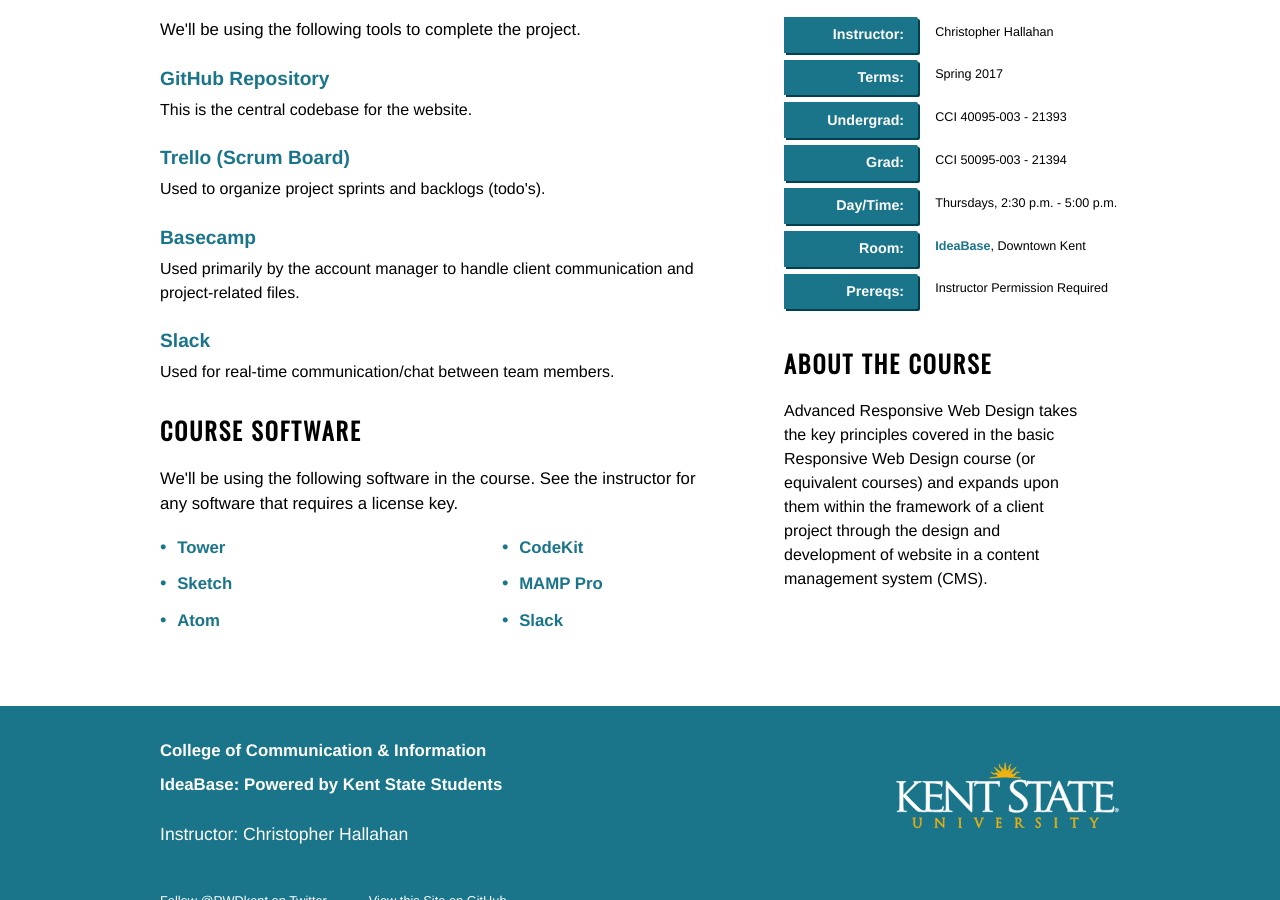
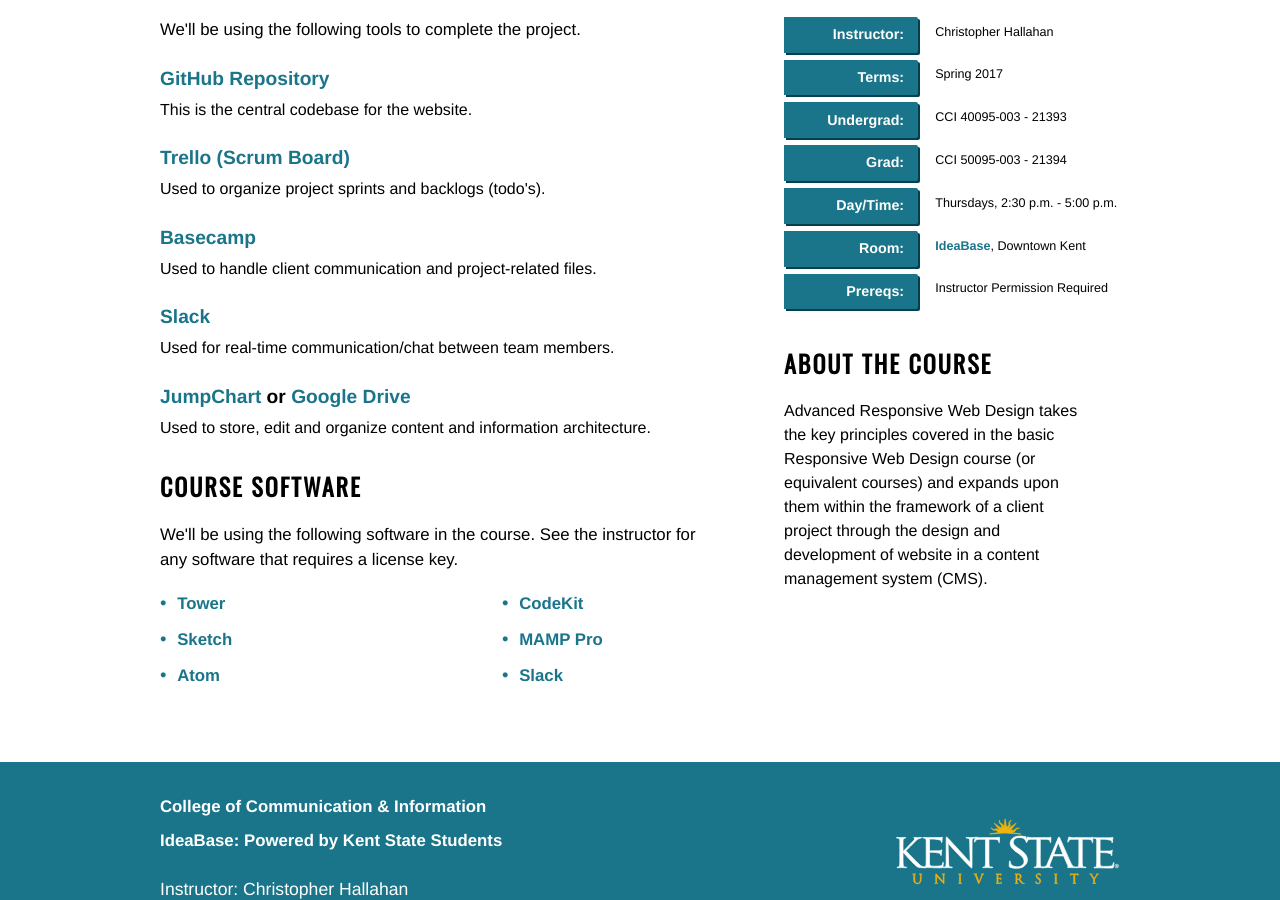
Before and after one commit to KentStateWeb/rwd, a Jekyll site: the page built from advanced/index.html, in a window 1280 px wide and 900 px high, scrolled down 687 px. Built offline with Jekyll 4.4.1, drawn with Linux system fonts in a browser that asks for light colours; some web fonts are replaced.

Commit message:
Add jumpchart/google drive as tool

```diff
--- a/advanced/index.html
+++ b/advanced/index.html
@@ -35,9 +35,11 @@
 		<h4><a href="https://trello.com/b/VDqSq9fM">Trello (Scrum Board)</a></h4>
 		<p class="item-summary">Used to organize project sprints and backlogs (todo's).</p>
 		<h4><a href="https://basecamp.com/1762189/projects/13173070">Basecamp</a></h4>
-		<p class="item-summary">Used primarily by the account manager to handle client communication and project-related files.</p>
+		<p class="item-summary">Used to handle client communication and project-related files.</p>
 		<h4><a href="https://rwdkent.slack.com">Slack</a></h4>
 		<p class="item-summary">Used for real-time communication/chat between team members.</p>
+		<h4><a href="https://core.jumpchart.com/site/view/246143/">JumpChart</a> or <a href="https://drive.google.com">Google Drive</a></h4>
+		<p class="item-summary">Used to store, edit and organize content and information architecture.</p>
 		<h2>Course Software</h2>
 		<p>We'll be using the following software in the course.  See the instructor for any software that requires a license key.</p>
 		<ul>
```
